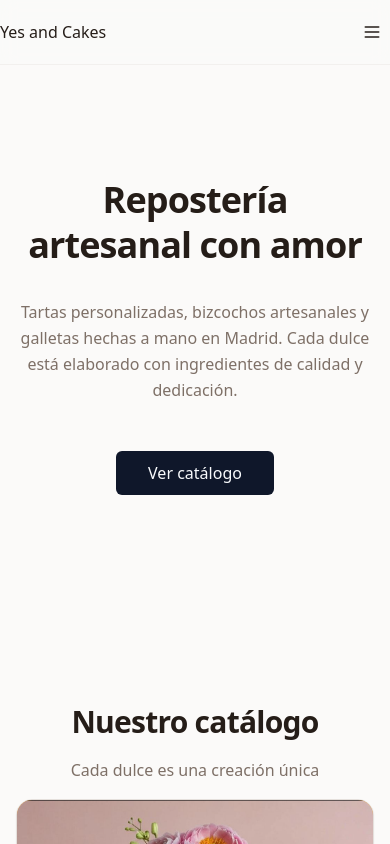
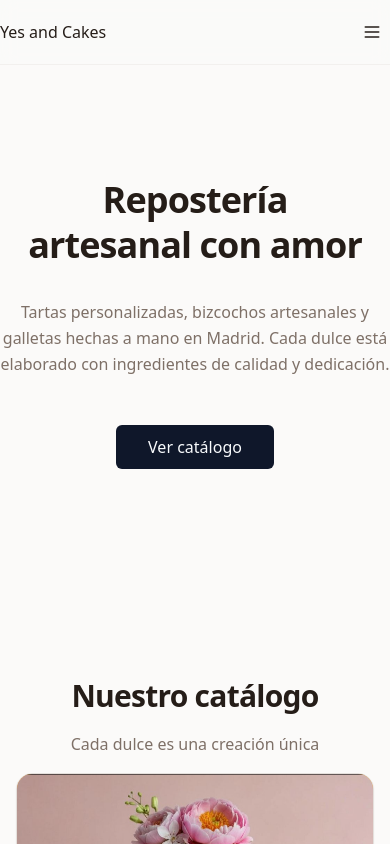
Before and after one commit to Wixflor/yes-and-cakes, a Next.js app: page / in a window 390 px wide. Shown: the top 844 px of the page. Built offline with nearby package versions, Linux system fonts and the light colour scheme.

Commit message:
Fix Image fill wrappers for Vercel

```diff
--- a/components/sections/Hero.tsx
+++ b/components/sections/Hero.tsx
@@ -1,5 +1,3 @@
-
-
 import { Button } from "@/components/ui/button"
 import { content } from "@/lib/content"
 
@@ -7,13 +5,18 @@ export function Hero({ lang }: { lang: "es" | "en" }) {
   const t = content[lang].hero
 
   return (
-    <section className="w-full py-28 lg:py-40">
-      <div className="mx-auto max-w-2xl px-4 text-center space-y-8">
-        <h1 className="text-balance">{t.title}</h1>
-        <p className="max-w-xl mx-auto">{t.description}</p>
+    <section className="py-28 lg:py-40">
+      <div className="container">
+        <div className="mx-auto max-w-2xl text-center space-y-8">
+          <h1 className="text-balance">{t.title}</h1>
 
-        <div className="flex justify-center pt-4">
-          <Button size="lg">{t.cta}</Button>
+          <p className="max-w-xl mx-auto">
+            {t.description}
+          </p>
+
+          <div className="flex justify-center pt-4">
+            <Button size="lg">{t.cta}</Button>
+          </div>
         </div>
       </div>
     </section>
```
